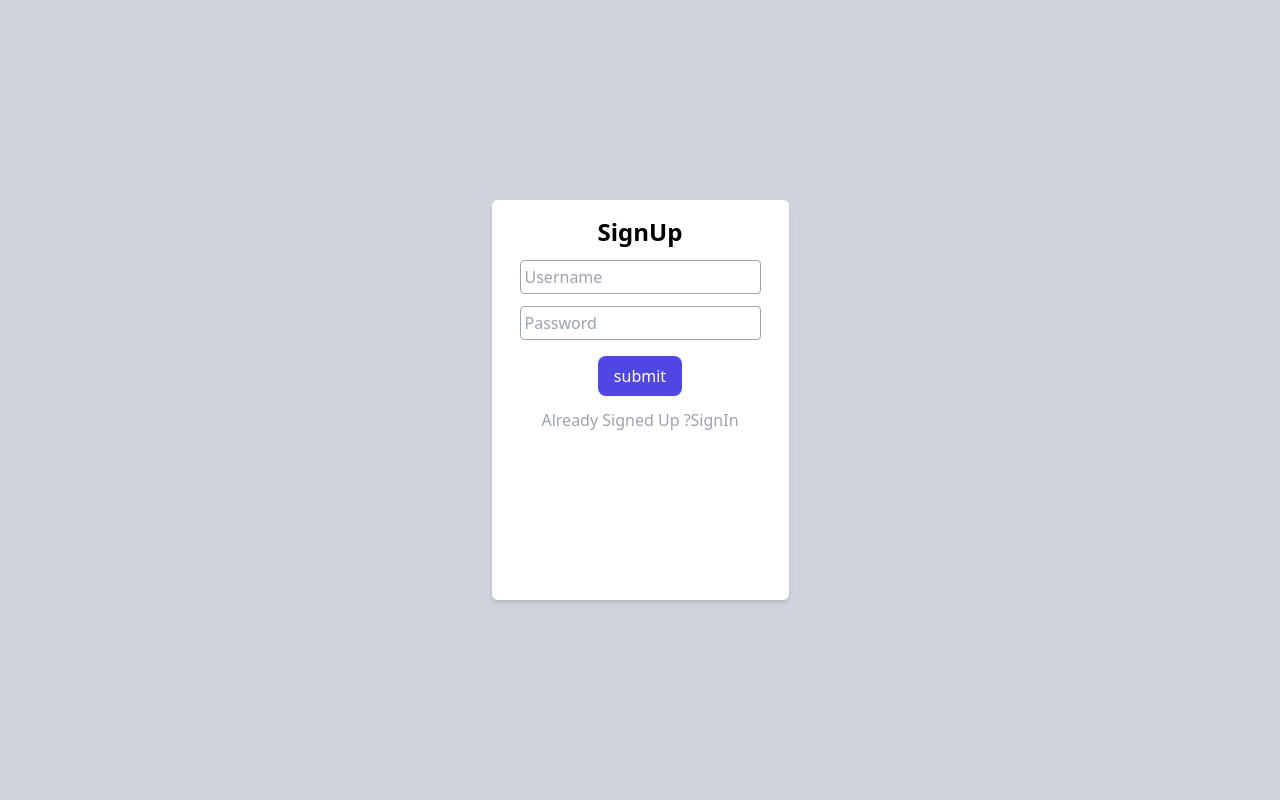
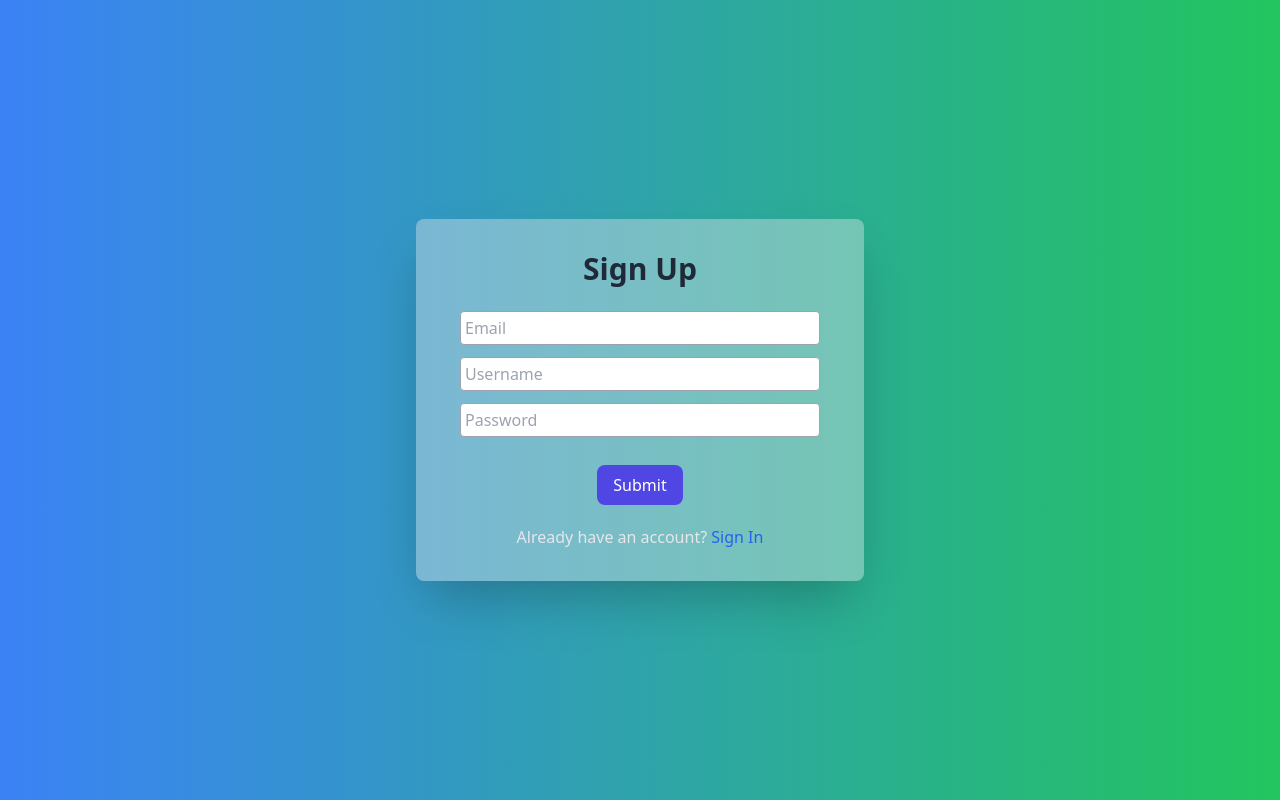
Before and after one commit to ishwarthecodddr/BrainlyFrontend, a React (Vite) app: page /signup in a window 1280 px wide. Built offline with nearby package versions, Linux system fonts and the light colour scheme.

Commit message:
modified signin and signup page

```diff
--- a/src/auth/Signin.tsx
+++ b/src/auth/Signin.tsx
@@ -1,48 +1,58 @@
-import { useRef } from "react"
-import { Inputbox } from "../components/ui/AddContent"
-import { Button } from "../components/ui/Button"
-import axios from "axios"
-import {BACKEND_URL } from "../config"
-import { useNavigate } from "react-router-dom"
+import { useRef } from "react";
+import { Inputbox } from "../components/ui/AddContent";
+import { Button } from "../components/ui/Button";
+import axios from "axios";
+import { BACKEND_URL } from "../config";
+import { useNavigate } from "react-router-dom";
+
 const Signin = () => {
-    const userNameRef = useRef<HTMLInputElement>()
-    const passowordRef = useRef<HTMLInputElement>()
-    const navigate = useNavigate()
+    const userNameRef = useRef<HTMLInputElement>(null);
+    const passowordRef = useRef<HTMLInputElement>(null);
+    const navigate = useNavigate();
+
     async function signIn() {
         try {
             const response = await axios.post(
                 `${BACKEND_URL}signin`,
                 {
                     username: userNameRef.current?.value,
-                    password: passowordRef.current?.value
+                    password: passowordRef.current?.value,
                 },
                 {
                     headers: {
-                        'Content-Type': 'application/json'
+                        "Content-Type": "application/json",
                     },
-                    withCredentials: true
+                    withCredentials: true,
                 }
             );
-            localStorage.setItem('token', response.data.token);
-            navigate('/dashboard');
+            localStorage.setItem("token", response.data.token);
+            navigate("/dashboard");
         } catch (error) {
-            console.error('Signin error:', error);
-            alert('Failed to sign in');
+            console.error("Signin error:", error);
+            alert("Failed to sign in");
         }
     }
+
     return (
-        <div className="flex justify-center bg-gray-300 items-center flex-col h-screen">
-            <div className="bg-white rounded-md shadow-md p-4 h-2/4">
-                <h1 className="text-2xl font-semibold justify-center flex">SignIn</h1>
-                <Inputbox type="text" refrence={userNameRef}
-                    placeholder="Username" />
-                <Inputbox type="password" refrence={passowordRef} placeholder="Password" />
-                <div className="flex justify-center">
-                    <Button onClick={signIn} variant="primary" size="md" text="submit" />
+        <div className="min-h-screen flex items-center justify-center bg-gradient-to-r from-blue-500 to-green-500">
+            <div className="bg-gray-200/40 rounded-lg shadow-2xl p-8 max-w-md w-full mx-4">
+                <h1 className="text-3xl font-bold text-center mb-6 text-gray-800">Sign In</h1>
+                <Inputbox
+                    type="text"
+                    refrence={userNameRef}
+                    placeholder="Username"
+                />
+                <Inputbox
+                    type="password"
+                    refrence={passowordRef}
+                    placeholder="Password"
+                />
+                <div className="mt-6 flex justify-center">
+                    <Button onClick={signIn} variant="primary" size="md" text="Submit" />
                 </div>
             </div>
         </div>
-    )
-}
+    );
+};
 
-export default Signin
+export default Signin;
--- a/src/auth/Signup.tsx
+++ b/src/auth/Signup.tsx
@@ -1,36 +1,57 @@
-import { useRef } from "react"
-import { Inputbox } from "../components/ui/AddContent"
-import { Button } from "../components/ui/Button"
-import axios from "axios"
-import { BACKEND_URL } from "../config"
-import { useNavigate } from "react-router-dom"
+import { useRef } from "react";
+import { Inputbox } from "../components/ui/AddContent";
+import { Button } from "../components/ui/Button";
+import axios from "axios";
+import { BACKEND_URL } from "../config";
+import { useNavigate } from "react-router-dom";
+
 const Signup = () => {
-    const userNameRef = useRef<HTMLInputElement>()
-    const passowordRef = useRef<HTMLInputElement>()
+  const userNameRef = useRef<HTMLInputElement>(null);
+  const passowordRef = useRef<HTMLInputElement>(null);
   const navigate = useNavigate();
+
   async function signup() {
     const username = userNameRef.current?.value;
     const password = passowordRef.current?.value;
     await axios.post(`${BACKEND_URL}signup`, {
       username,
-            password
-        })
-        alert("Signup Successfull")
-        navigate('/signin')
+      password,
+    });
+    alert("Signup Successful");
+    navigate("/signin");
   }
+
   return (
-        <div className="flex justify-center bg-gray-300 items-center flex-col h-screen">
-            <div className="bg-white rounded-md shadow-md p-4 h-2/4"> {/* Added h-3/4 class */}
-                <h1 className="text-2xl font-semibold justify-center flex">SignUp</h1>
-                <Inputbox type="text" refrence={userNameRef} placeholder="Username" />
-                <Inputbox type="password" refrence={passowordRef} placeholder="Password" />
-                <div className="flex justify-center">
-                    <Button onClick={signup} variant="primary" size="md" text="submit" />
+    <div className="min-h-screen flex items-center justify-center bg-gradient-to-r from-blue-500 to-green-500">
+      <div className="bg-gray-200/40 rounded-lg shadow-2xl p-8 max-w-md w-full mx-4">
+        <h1 className="text-3xl font-bold text-center mb-6 text-gray-800">Sign Up</h1>
+        <Inputbox
+          type="text"
+          refrence={userNameRef}
+          placeholder="Email"
+        />
+        <Inputbox
+          type="text"
+          refrence={userNameRef}
+          placeholder="Username"
+        />
+        <Inputbox
+          type="password"
+          refrence={passowordRef}
+          placeholder="Password"
+        />
+        <div className="mt-6 flex justify-center">
+          <Button onClick={signup} variant="primary" size="md" text="Submit" />
         </div>
-                <p className="text-gray-400 mt-2 justify-center flex">Already Signed Up ? <a href="/signin"> SignIn</a></p>
+        <p className="text-gray-200 mt-4 text-center">
+          Already have an account?{" "}
+          <a className="text-blue-600 hover:underline" href="/signin">
+            Sign In
+          </a>
+        </p>
       </div>
     </div>
-    )
-}
+  );
+};
 
-export default Signup
+export default Signup;
--- a/src/components/ui/AddContent.tsx
+++ b/src/components/ui/AddContent.tsx
@@ -75,7 +75,7 @@ export const AddContent = ({ open, onClose }: proptypes) => {
 
 
 export function Inputbox({ refrence, placeholder, type }: { refrence?: any, placeholder: string, type: string }) {
-    return <div className="m-3 rounded">
-        <input type={type} ref={refrence} className="p-1 rounded border border-gray-400"  placeholder={placeholder} />
+    return <div className="m-3 rounded ">
+        <input type={type} ref={refrence} className="p-1 rounded border border-gray-400 w-full"  placeholder={placeholder} />
     </div>
 }
--- a/src/components/ui/Button.tsx
+++ b/src/components/ui/Button.tsx
@@ -23,7 +23,7 @@ const defaultStyle = "rounded-lg w-auto m-1"
 
 export const Button = (props: buttonProps) => {
     return <div>
-        <button onClick={props.onClick} className={`${variantStyle[props.variant]} ${defaultStyle} ${sizeStyle[props.size]} flex justify-center items-center`}>
+        <button onClick={props.onClick} className={`${variantStyle[props.variant]} ${defaultStyle} ${sizeStyle[props.size]} flex justify-center items-center hover:bg-violet-600`}>
             {(props.starticon) ? <div className="mr-1">{props.starticon}</div>:null}  {props.text}
         </button>
     </div>
```
Lines whose indentation alone changed are shown as unchanged.
